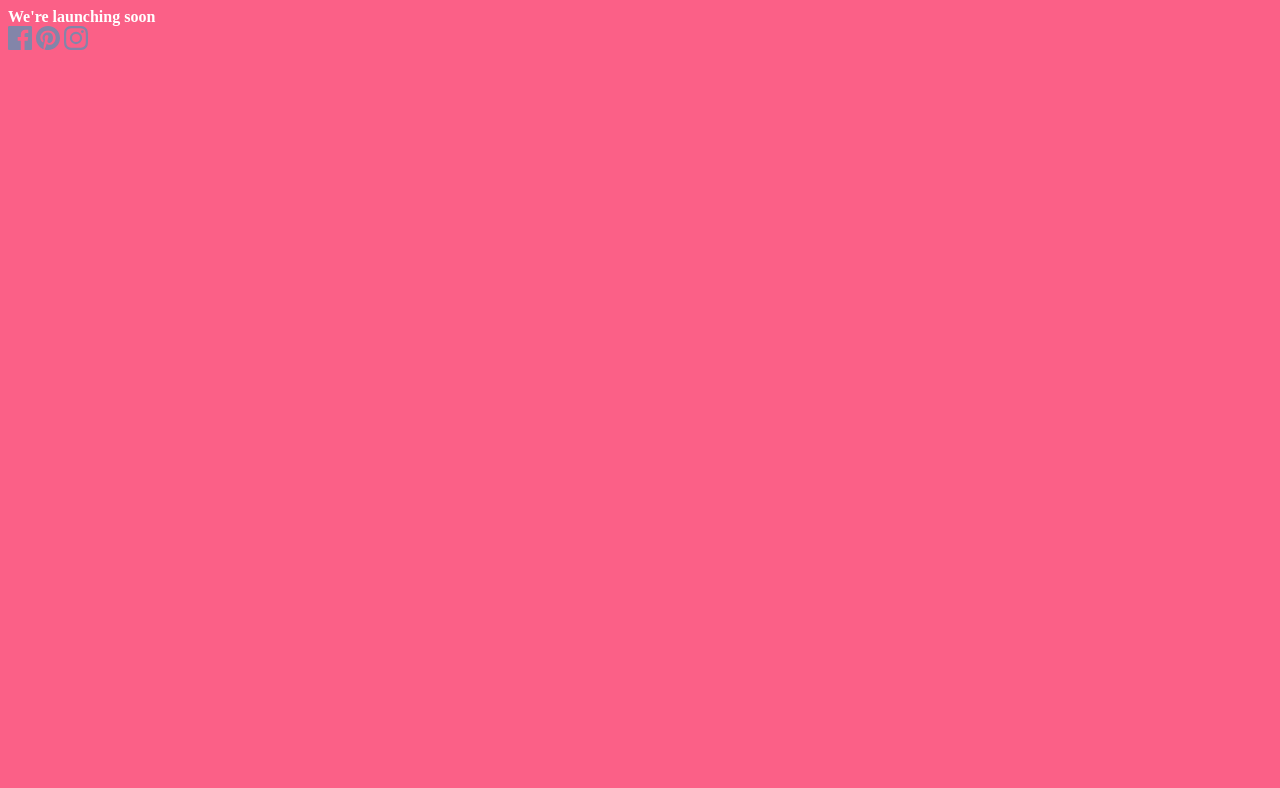
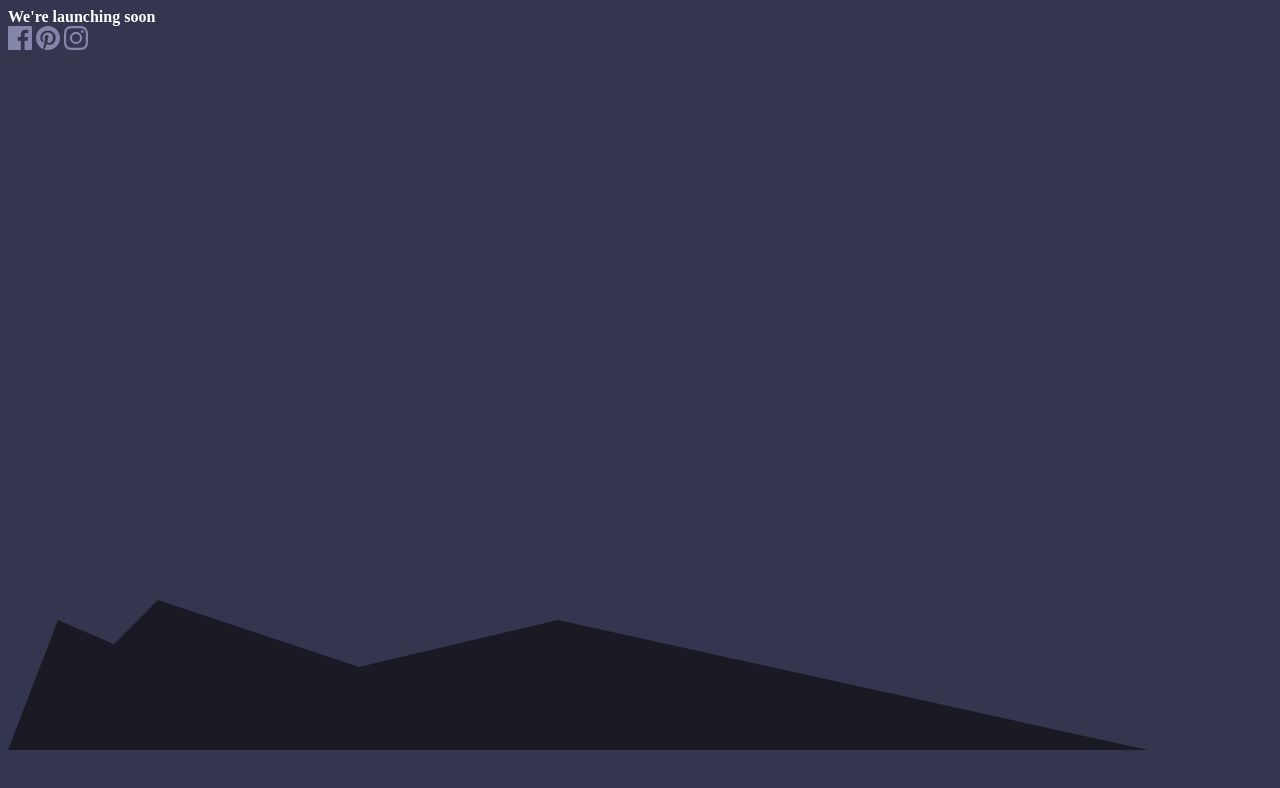
Before and after one commit to 279Roxana/launchcount-down, a plain HTML site: page index.html in a window 1280 px wide. Drawn offline with Linux system fonts and the light colour scheme.

Commit message:
mountains outline

```diff
--- a/index.html
+++ b/index.html
@@ -11,10 +11,13 @@
 
     </main>
     <footer>
-            <img src="images/icon-facebook.svg" alt="facebook logo"/>
-            <img src="images/icon-pinterest.svg" alt="pinterest logo">
-            <img src="images/icon-instagram.svg" alt="instagram logo">
-
+        <img src="images/icon-facebook.svg" alt="facebook logo"/>
+        <img src="images/icon-pinterest.svg" alt="pinterest logo">
+        <img src="images/icon-instagram.svg" alt="instagram logo">
+        <div class="mountain1"></div>
+        <div class="mountain2"></div>
+        <div class="mountain3"></div>
+        <div class="mountain4"></div>
     </footer>
     <script src="script.js">
     </script>
--- a/stylesheet.css
+++ b/stylesheet.css
@@ -4,5 +4,36 @@ header {
 }
 
 body {
-    background-color: hsl(345, 95%, 68%);
+    background-color: hsl(236, 21%, 26%);
 }
+
+/* footer {
+
+} */
+
+.mountain1{
+    position: absolute;
+    bottom: 50px;
+    border-left: 150px solid transparent;
+    border-right: 450px solid transparent;
+    border-bottom: 150px solid hsl(234, 17%, 12%);
+    z-index: 1;
+}
+.mountain2{
+    position: absolute;
+    bottom: 50px;
+    border-top: 100px;
+    border-left: 50px solid transparent;
+    border-right: 300px solid transparent;
+    border-bottom: 130px solid hsl(234, 17%, 12%);
+    z-index: 1;
+}
+.mountain3{
+    position: absolute;
+    bottom: 50px;
+    border-top: 100px;
+    border-left: 550px solid transparent;
+    border-right: 590px solid transparent;
+    border-bottom: 130px solid hsl(234, 17%, 12%);
+    z-index: 1;
+}
```
